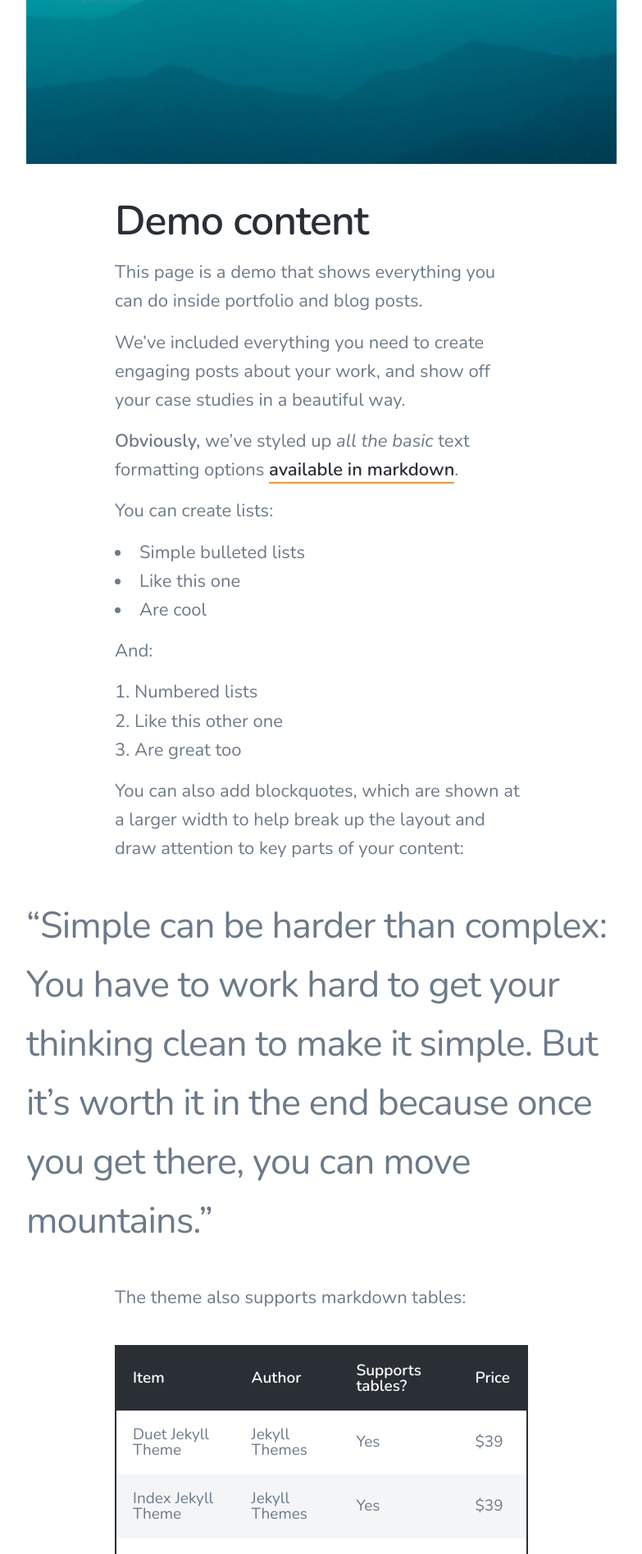
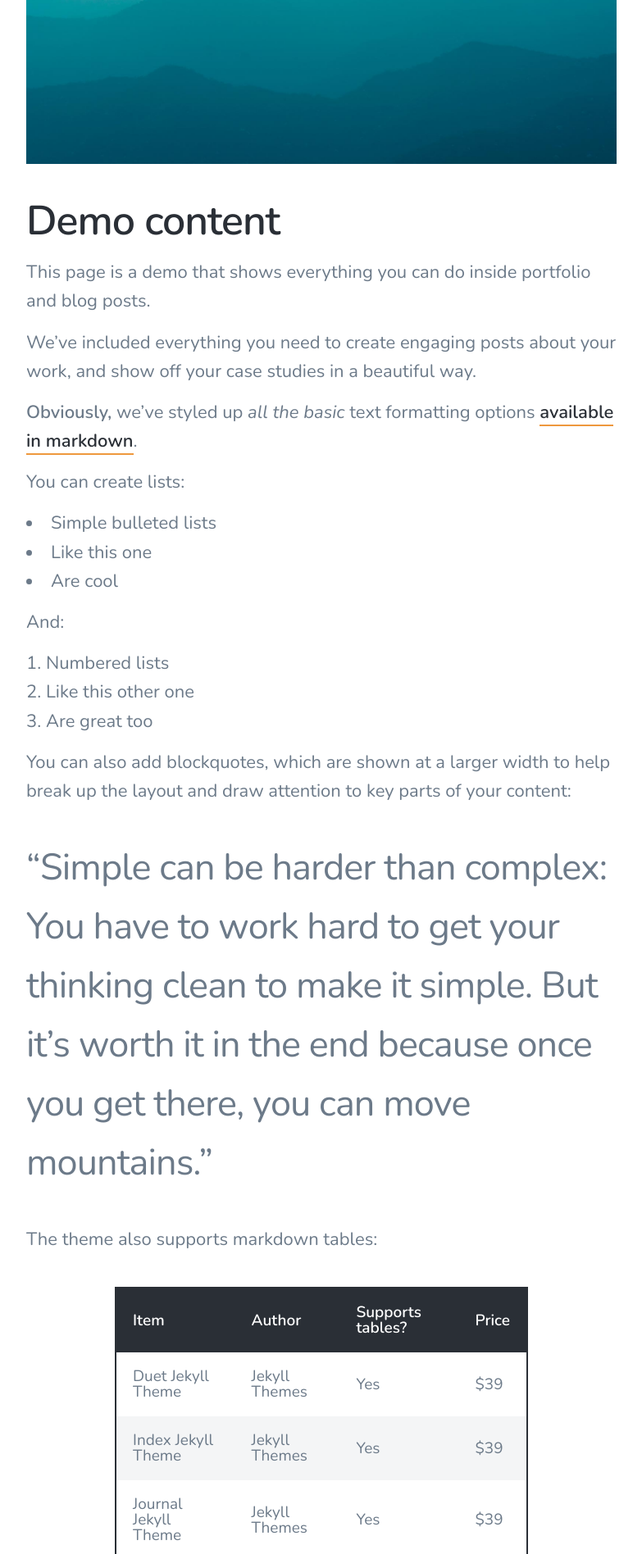
Before and after one commit to sabrinajulian/sabrinajulian.github.io, a Jekyll site: the page built from _posts/2018-06-30-demo-post.md, in a window 1280 px wide. Shown: the part 814-2710 px from the top of the page at 82% size, without its empty margins (248-1031 px from the left). Built offline with Jekyll 4.4.1, drawn with Linux system fonts in a browser that asks for light colours; nearby versions of some CDN libraries.

Commit message:
Update _content.scss

```diff
--- a/_sass/_includes/_content.scss
+++ b/_sass/_includes/_content.scss
@@ -38,11 +38,11 @@
 		}
 
 		@include mq(laptop) {
-			max-width: 70%;
+			max-width: 100%;
 		}
 
 		@include mq(desktop) {
-			max-width: 65%;
+			max-width: 100%;
 		}
 	}
 
```
